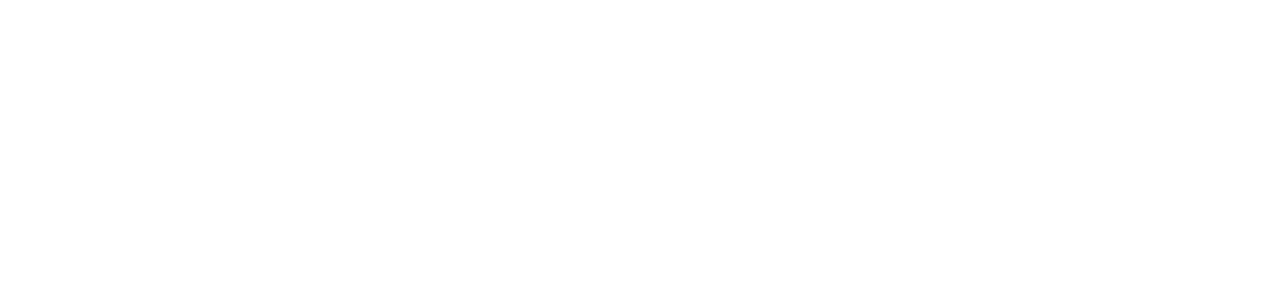
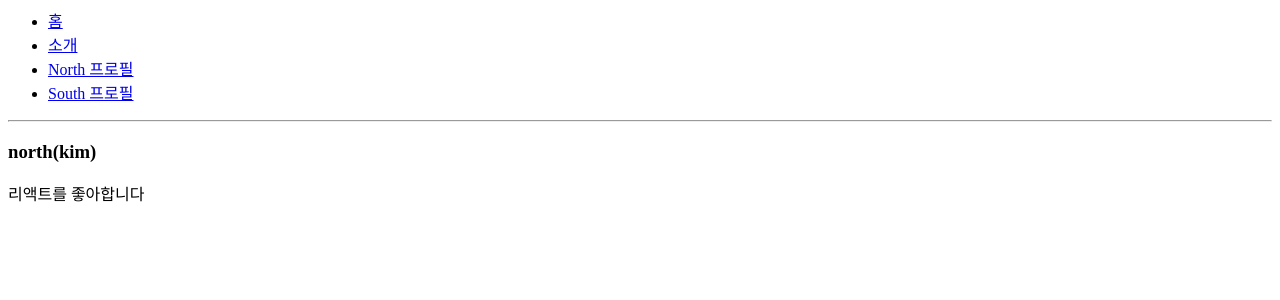
Before and after one commit to Hyoungnam/React_Typescript, a React app in the folder react/: page /profile/north in a window 1280 px wide. Shown: the top 300 px of the page. Built offline with nearby package versions, Linux system fonts and the light colour scheme.

Commit message:
url parameter

```diff
--- a/react/src/App.tsx
+++ b/react/src/App.tsx
@@ -1,18 +1,34 @@
 import * as React from "react";
-import { Route, Switch } from 'react-router-dom';
-import { Home, About } from './pages';
+import { Route, Link } from 'react-router-dom';
+import { Home, About, Profile } from './pages';
 import Todos from "./Todos";
 
 export const App = () => {
   return (
     <div>
-        {/* https://github.com/gaearon/react-hot-loader/issues/620 */}
-        <Route exact path="/" component={Home}/>
-        <Route exact path="/about" component={About}>
-        </Route>
-          <Route path="/about/:name" component={About}/>
-        {/* <Route exact path="/test" render={(props) =><Home />}/> */}
-        {/* <Route exact path="/test/home" render={(props) =><Home />}/> */}
+      <ul>
+        <li>
+          <Link to="/">홈</Link>
+        </li>
+        <li>
+          <Link to="/about">소개</Link>
+        </li>
+        <li>
+          <Link to="/profile/north">North 프로필</Link>
+        </li>
+        <li>
+          <Link to="/profile/south">South 프로필</Link>
+        </li>
+      </ul>
+      <hr />
+      {/* https://github.com/gaearon/react-hot-loader/issues/620 */}
+      <Route exact path="/" component={Home}/>
+      {/* <Route exact path="/about" component={About}> */}
+      <Route exact path={["/about", "/info"]} component={About} />
+      <Route path="/about/:name" component={About}/>
+      <Route path="/profile/:username" component={Profile}/>
+      {/* <Route exact path="/test" render={(props) =><Home />}/> */}
+      {/* <Route exact path="/test/home" render={(props) =><Home />}/> */}
     </div>
   )
 };
--- /dev/null
+++ b/react/src/pages/Profile.tsx
@@ -0,0 +1,42 @@
+import React from 'react'
+import { RouteComponentProps } from 'react-router';
+
+interface IUser {
+  name: string,
+  description: string
+}
+type IData = {
+  // [key: string]: IUser | string | undefined;
+  north: IUser;
+  south: IUser;
+}
+
+const data = {
+  north: {
+    name: 'kim',
+    description: '리액트를 좋아합니다',
+  },
+  south: {
+    name: 'nam',
+    description: '뷰를 좋아합니다'
+  }
+}
+
+// https://stackoverflow.com/questions/32968332/how-do-i-prevent-the-error-index-signature-of-object-type-implicitly-has-an-an
+const Profile: React.FC<RouteComponentProps<{username: keyof IData}>> = ({match}) => {
+  const { username } = match.params;
+  const profile = data[username];
+  if(!profile) {
+    return <div>존재하지 않는 사용자입니다.</div>;
+  }
+  return (
+    <div>
+      <h3>
+        {username}({profile.name})
+      </h3>
+        <p>{profile.description}</p>
+    </div>
+  )
+}
+
+export default Profile
--- a/react/src/pages/index.tsx
+++ b/react/src/pages/index.tsx
@@ -1,2 +1,3 @@
 export { default as Home } from './Home';
 export { default as About } from './About';
+export { default as Profile } from './Profile';
```
